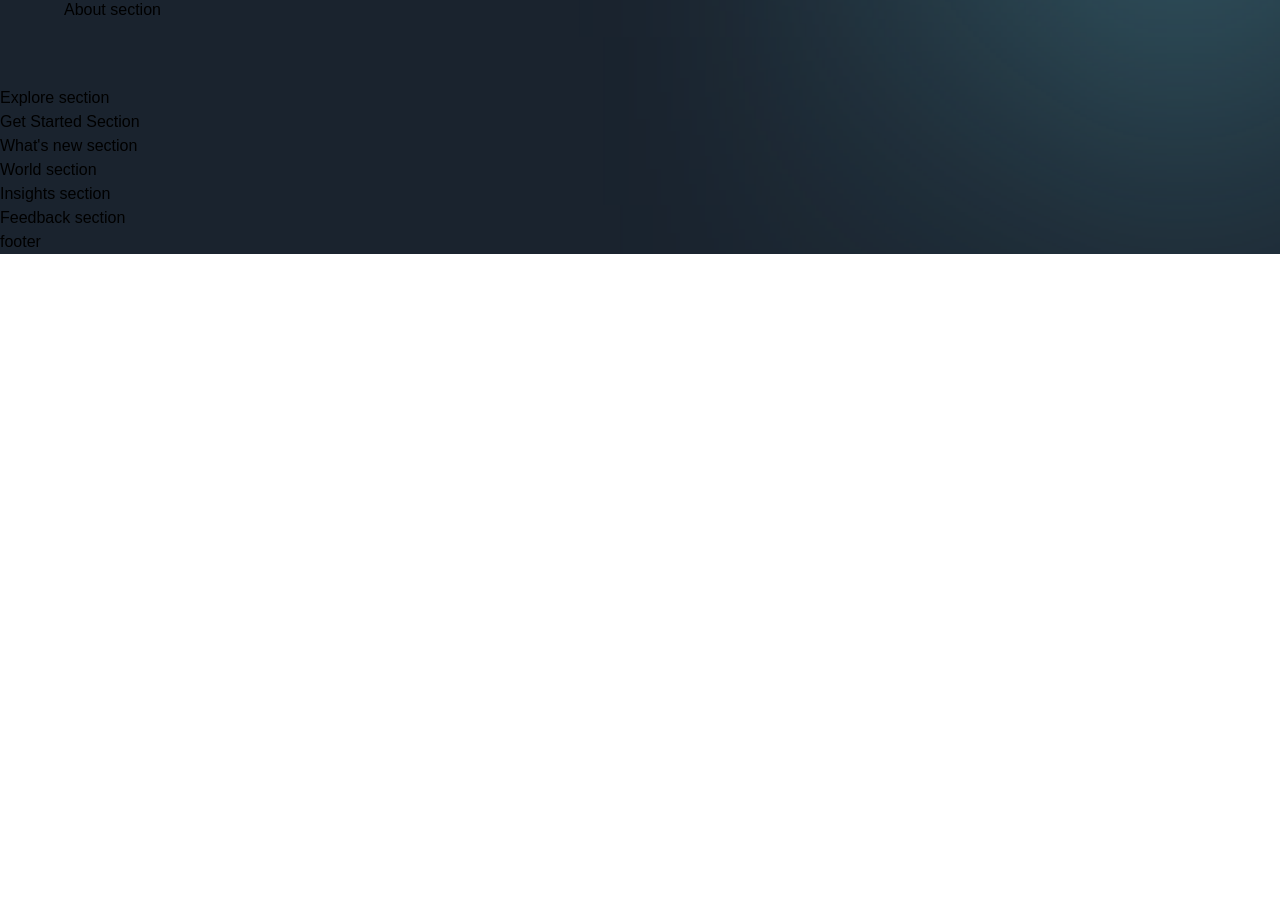
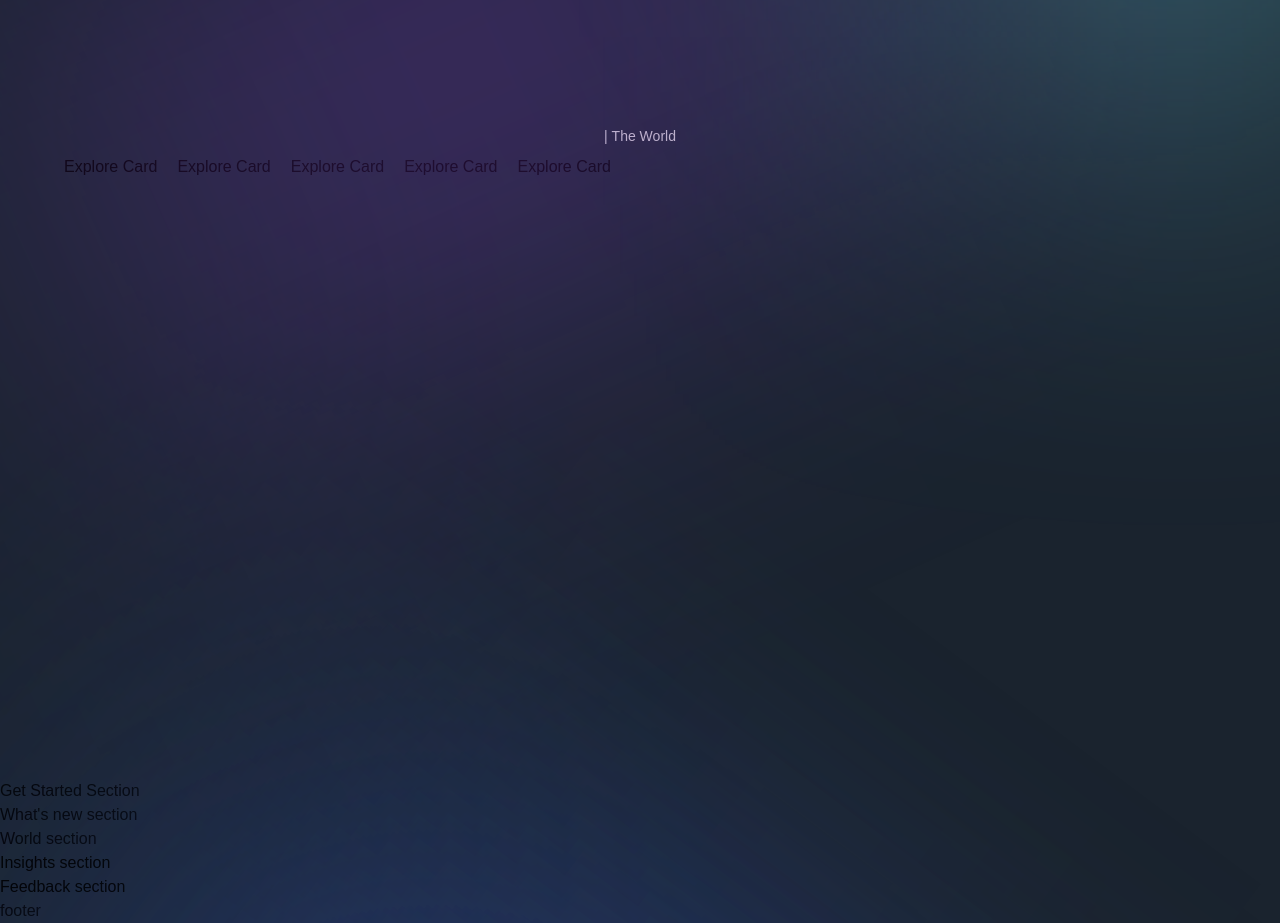
Before and after one commit to Lundrim23/Metaverse-LandingPage, a Next.js app: page / in a window 1280 px wide. Shown: the part 1500-2423 px from the top of the page. Before the commit the page ends 1754 px from the top, so only its background shows below. Built offline with nearby package versions, Linux system fonts and the light colour scheme; a web font is replaced by a local one.

Commit message:
Scroll Button Added

```diff
--- a/app/page.js
+++ b/app/page.js
@@ -14,13 +14,22 @@
   <div className="bg-primary-black overflow-hidden">
     <Navbar />
     <Hero />
+    <div className="relative">
       <About />
+      <div className="gradient-03 z-0" />
       <Explore />
+    </div>
+    <div className="relative">
       <GetStarted />
+      <div className="gradient-04 z-0" />
       <WhatsNew />
+    </div>
     <World />
+    <div className="relative">
       <Insights />
+      <div className="gradient-04 z-0" />
       <Feedback />
+    </div>
     <Footer />
   </div>
 );
--- a/components/CustomTexts.jsx
+++ b/components/CustomTexts.jsx
@@ -3,10 +3,10 @@
 import { motion } from "framer-motion";
 import { textContainer, textVariant2 } from "../utils/motion";
 
-export const TypingText = ({ title, testStyles }) => (
+export const TypingText = ({ title, textStyles }) => (
   <motion.p
     variants={textContainer}
-    className={`font-normal text-[14px] text-secondary-white ${testStyles}`}
+    className={`font-normal text-[14px] text-secondary-white ${textStyles}`}
   >
     {Array.from(title).map((letter, index) => (
       <motion.span variants={textVariant2} key={index}>
@@ -16,4 +16,13 @@
   </motion.p>
 );
 
-export const TitleText = ({ title, testStyles }) => <h2>Title Text</h2>;
+export const TitleText = ({ title, textStyles }) => (
+  <motion.h2
+    variants={textVariant2}
+    initial="hidden"
+    whileInView="show"
+    className={`mt-[8px] font-bold md:text-[64px] text-[40px] text-white ${textStyles}`}
+  >
+    <title />
+  </motion.h2>
+);
--- a/components/ExploreCard.jsx
+++ b/components/ExploreCard.jsx
@@ -1,4 +1,9 @@
 'use client';
+
+import { motion } from "framer-motion";
+import styles from "../styles";
+import { navVariants } from "../utils/motion";
+
 
 const ExploreCard = () => (
   <div>
--- a/sections/About.jsx
+++ b/sections/About.jsx
@@ -37,10 +37,10 @@
       <motion.img
         variants={fadeIn("up", "tween", 0.3, 1)}
         src="/arrow-down.svg"
+        alt="arrow down"
         className="w-[18px] h-[28] object-contain mt-[28px]"
       />
     </motion.div>
-    About section
   </section>
 );
 
--- a/sections/Explore.jsx
+++ b/sections/Explore.jsx
@@ -1,9 +1,49 @@
-'use client';
+"use client";
 
-const Explore = () => (
-  <section>
-    Explore section
-  </section>
-);
+import { useState } from "react";
+import { motion } from "framer-motion";
+
+import { TypingText, ExploreCard, TitleText } from "../components";
+import styles from "../styles";
+import { staggerContainer } from "../utils/motion";
+import { exploreWorlds } from "../constants";
+import { Stage } from "@react-three/drei";
+
+const Explore = () => {
+  const [active, setActive] = useState("world-2");
+  return (
+    <section className={`${styles.paddings}`} id="explore">
+      <motion.div
+        variants={staggerContainer}
+        initial="hidden"
+        whileInView="show"
+        viewport={{ once: false, amount: 0.25 }}
+        className={`${styles.innerWidth} mx-auto flex flex-col`}
+      >
+        <TypingText title="| The World" textStyles="text-center" />
+        <TitleText
+          title={
+            <>
+              Choose the world you want <br className="md:block hidden"></br> to
+              explore
+            </>
+          }
+          textStyles="text-center"
+        />
+        <div className="mt-[50] flex lg:flex-row flex-col min-h-[70vh] gap-5">
+          {exploreWorlds.map((world, index) => (
+            <ExploreCard
+              key={index}
+              {...world}
+              index={index}
+              active={active}
+              handleClick={setActive}
+            />
+          ))}
+        </div>
+      </motion.div>
+    </section>
+  );
+};
 
 export default Explore;
```
Lines whose indentation alone changed are shown as unchanged.
